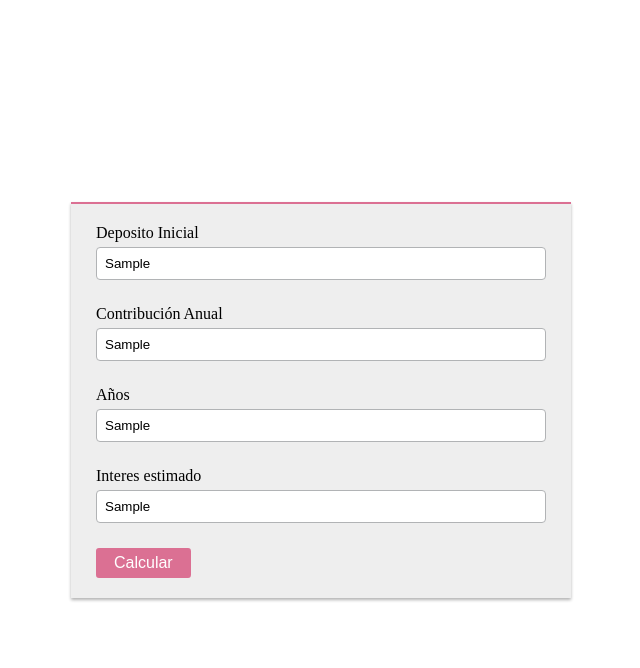
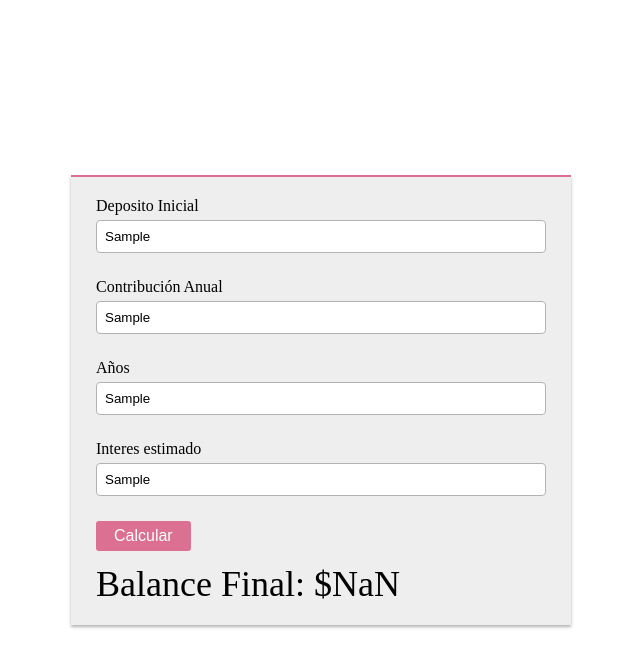
Before and after one commit to drbv27/React-interes.compuesto, a React (Create React App) app: page / in a window 1280 px wide. Both pictures are taken after typing "Sample", "Sample", "Sample", "Sample" into the empty fields and a click on the button "Calcular". Shown: the top 668 px of the page, without its empty margins (319-959 px from the left). Built offline with nearby package versions, Linux system fonts and the light colour scheme.

Commit message:
Showing the balance

```diff
--- a/src/App.js
+++ b/src/App.js
@@ -1,8 +1,10 @@
+import { useState } from "react";
 import { Formik, Form } from "formik";
 import Input from "./components/Input";
 import Button from "./components/Button";
 import Container from "./components/Container";
 import Section from "./components/Section";
+import Balance from "./components/Balance";
 
 const compoundInterest = (deposit, contribution, years, rate) => {
   let total = deposit;
@@ -13,7 +15,15 @@ const compoundInterest = (deposit, contribution, years, rate) => {
   return Math.round(total);
 };
 
+const formatter = new Intl.NumberFormat("en-US", {
+  style: "currency",
+  currency: "USD",
+  minimumFractionDigits: 2,
+  maximumFractionDigits: 2,
+});
+
 function App() {
+  const [balance, setBalance] = useState("");
   const handleSubmit = ({ deposit, contribution, years, rate }) => {
     const val = compoundInterest(
       Number(deposit),
@@ -21,7 +31,7 @@ function App() {
       Number(years),
       Number(rate)
     );
-    console.log(val);
+    setBalance(formatter.format(val));
   };
   return (
     <Container>
@@ -43,6 +53,7 @@ function App() {
             <Button>Calcular</Button>
           </Form>
         </Formik>
+        {balance !== "" ? <Balance>Balance Final: {balance}</Balance> : null}
       </Section>
     </Container>
   );
--- /dev/null
+++ b/src/components/Balance.js
@@ -0,0 +1,10 @@
+import styled from "styled-components";
+
+const Balance = styled.span`
+  font-size: 36px;
+  margin-top: 12px;
+  display: inline-block;
+  color: black;
+`;
+
+export default Balance;
```
